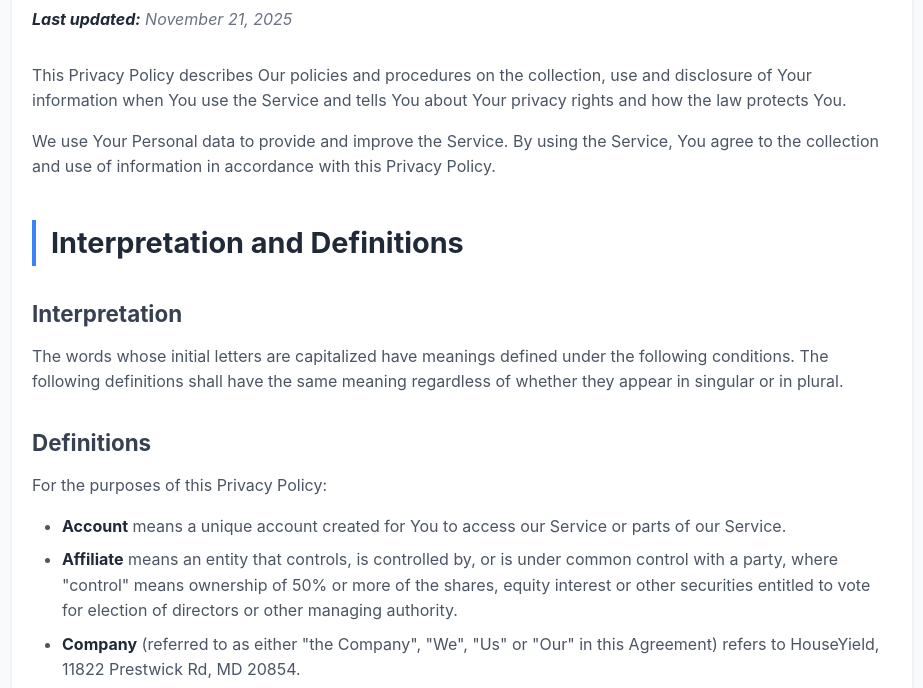
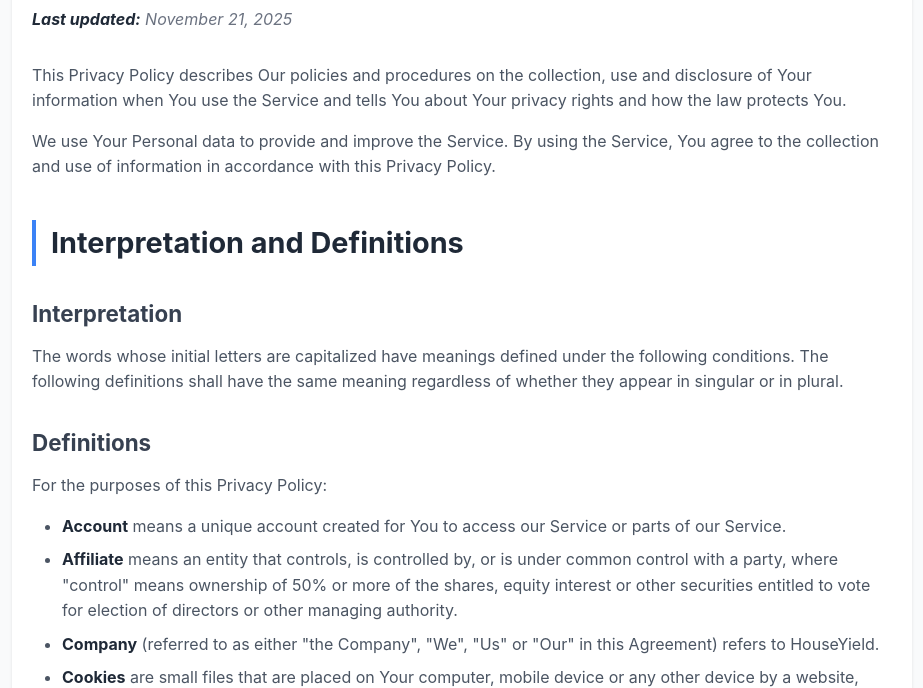
Before and after one commit to GWGithub123/HouseYield-Privacy-Policy, a plain HTML site: page index.html in a window 1280 px wide. Shown: the part 125-813 px from the top of the page, without its empty margins (178-1101 px from the left). Drawn offline with Linux system fonts and the light colour scheme.

Commit message:
Remove physical address for privacy

```diff
--- a/index.html
+++ b/index.html
@@ -156,7 +156,7 @@
             <ul>
                 <li><strong>Account</strong> means a unique account created for You to access our Service or parts of our Service.</li>
                 <li><strong>Affiliate</strong> means an entity that controls, is controlled by, or is under common control with a party, where "control" means ownership of 50% or more of the shares, equity interest or other securities entitled to vote for election of directors or other managing authority.</li>
-                <li><strong>Company</strong> (referred to as either "the Company", "We", "Us" or "Our" in this Agreement) refers to HouseYield, 11822 Prestwick Rd, MD 20854.</li>
+                <li><strong>Company</strong> (referred to as either "the Company", "We", "Us" or "Our" in this Agreement) refers to HouseYield.</li>
                 <li><strong>Cookies</strong> are small files that are placed on Your computer, mobile device or any other device by a website, containing the details of Your browsing history on that website among its many uses.</li>
                 <li><strong>Country</strong> refers to: Maryland, United States</li>
                 <li><strong>Device</strong> means any device that can access the Service such as a computer, a cell phone or a digital tablet.</li>
@@ -367,7 +367,6 @@
             <p>If you have any questions about this Privacy Policy, including questions about Your financial data or bank connections, You can contact us:</p>
             <ul>
                 <li><strong>By email:</strong> <a href="mailto:admin@myhouseyield.com">admin@myhouseyield.com</a></li>
-                <li><strong>By mail:</strong> HouseYield, 11822 Prestwick Rd, MD 20854</li>
             </ul>
         </div>
     </div>
```
